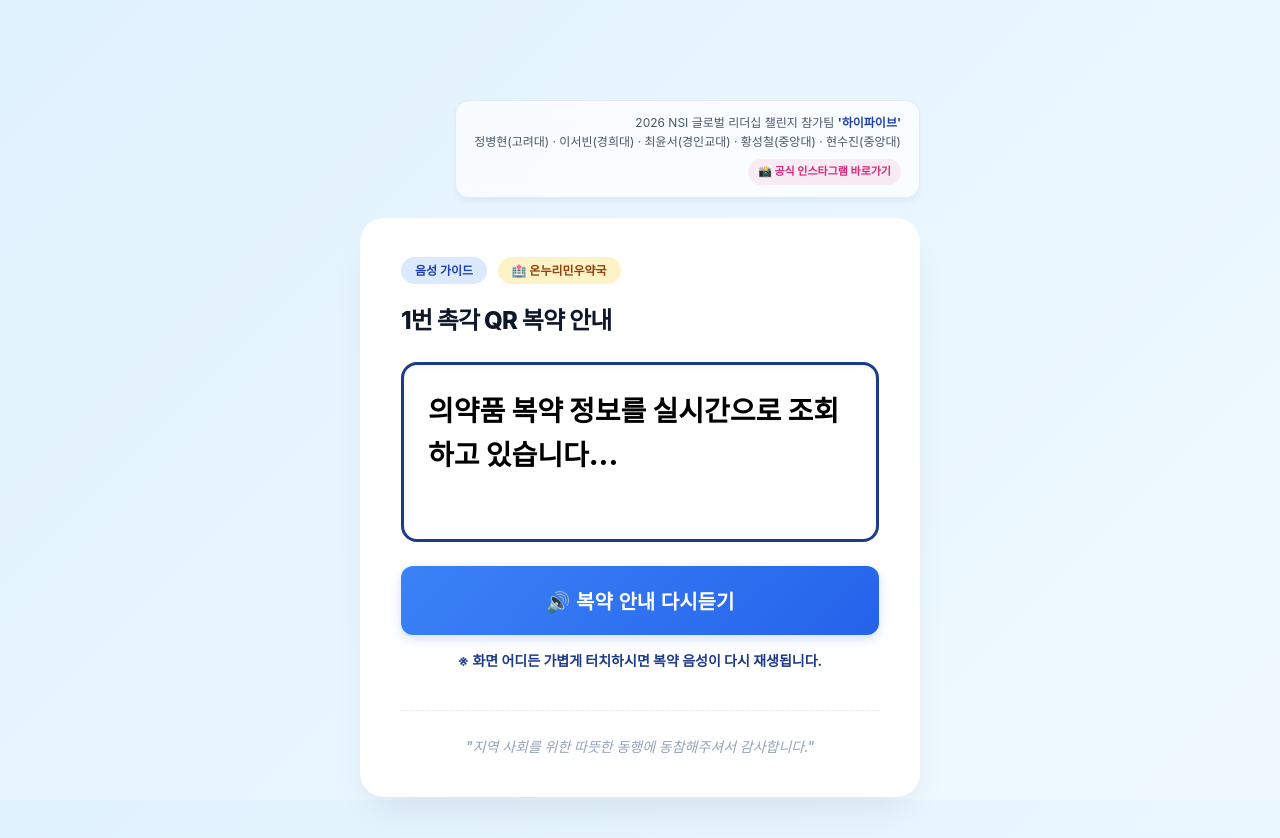
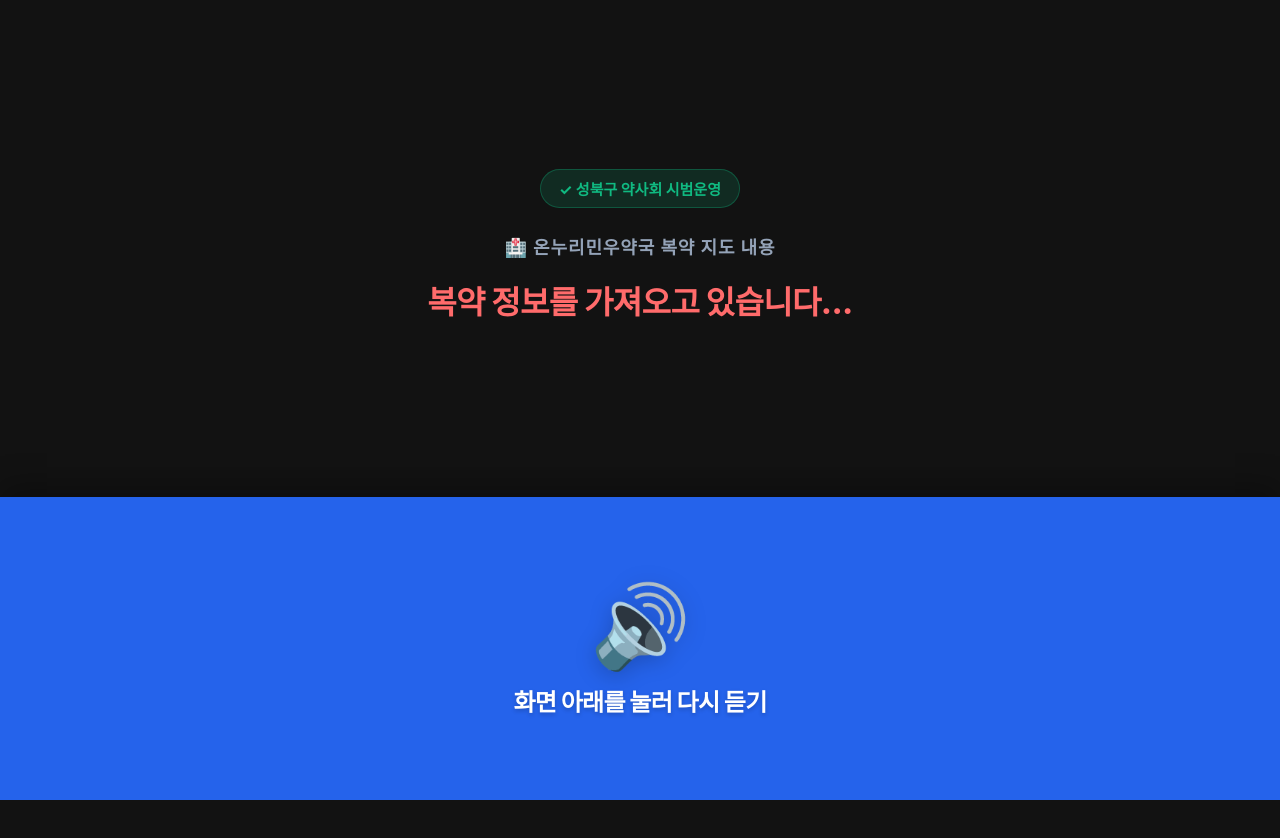
Before and after one commit to jbh030306-droid/patient-hi-five, a plain HTML site: page index.html in a window 1280 px wide. After the commit the page ends 800 px from the top, so only its background shows below. Drawn offline with Linux system fonts and the light colour scheme; no server answers.

Commit message:
Update index.html

````diff
--- a/index.html
+++ b/index.html
@@ -2,242 +2,154 @@
 <html lang="ko">
 <head>
     <meta charset="UTF-8">
-    <meta name="viewport" content="width=device-width, initial-scale=1.0">
+    <meta name="viewport" content="width=device-width, initial-scale=1.0, maximum-scale=1.0, user-scalable=no">
     <title>하이파이브 - 스마트 촉각 QR 복약 안내</title>
     <!-- 파이어베이스 SDK 연동 -->
     <script src="https://www.gstatic.com/firebasejs/10.8.0/firebase-app-compat.js"></script>
     <script src="https://www.gstatic.com/firebasejs/10.8.0/firebase-database-compat.js"></script>
+
+    <!-- STREAMING_CHUNK:Designing full-screen layout tokens... -->
     <style>
+        /* 기본 레이아웃 초기화: 스크롤을 완전히 없애고 모바일 전체 화면(100vh)에 고정 */
         * {
             box-sizing: border-box;
             margin: 0;
             padding: 0;
+            user-select: none;
+            -webkit-user-select: none;
         }
 
-        :root {
-            --primary: #2563eb;
-            --primary-hover: #1d4ed8;
-            --text: #0f172a;
-            --text-light: #475569;
+        html, body {
+            width: 100%;
+            height: 100%;
+            overflow: hidden;
+            background-color: #121212;
+            font-family: 'Pretendard', -apple-system, BlinkMacSystemFont, system-ui, sans-serif;
         }
 
-        /* 약사 패널과 100% 동일한 은은한 스카이 블루 그라데이션 배경 및 정중앙 정렬 */
-        body {
-            font-family: 'Pretendard', -apple-system, BlinkMacSystemFont, system-ui, sans-serif;
-            background: linear-gradient(135deg, #e0f2fe 0%, #f0f9ff 100%);
-            background-attachment: fixed;
-            color: var(--text);
-            min-height: 100vh;
+        /* 스마트폰 화면을 상단(정보 노출: 60%)과 하단(터치 컨트롤: 40%) 영역으로 분할 */
+        .viewport-wrapper {
+            display: flex;
+            flex-direction: column;
+            width: 100%;
+            height: 100vh;
+        }
+
+        /* 1. 상단 정보 노출 영역 (딥 블랙 테마로 명도대비 극대화) */
+        .top-section {
+            flex: 6.2;
+            background-color: #121212;
             display: flex;
             flex-direction: column;
             align-items: center;
-            justify-content: flex-start;
-            padding: 100px 20px 60px 20px;
+            justify-content: center;
+            padding: 40px 24px;
+            text-align: center;
             position: relative;
         }
 
-        .team-container {
-            width: 100%;
-            max-width: 560px;
-            display: flex;
-            justify-content: flex-end;
-            margin-bottom: 20px;
-            z-index: 10;
+        /* 성북구 약사회 시범운영 캡슐 배지 */
+        .badge {
+            background-color: rgba(16, 185, 129, 0.15);
+            color: #10b981;
+            padding: 8px 18px;
+            border-radius: 50px;
+            font-size: 15px;
+            font-weight: 700;
+            margin-bottom: 25px;
+            display: inline-flex;
+            align-items: center;
+            gap: 6px;
+            border: 1px solid rgba(16, 185, 129, 0.3);
         }
 
-        .team-credits {
-            font-size: 12px;
-            color: #475569;
-            text-align: right;
-            line-height: 1.6;
-            background: rgba(255, 255, 255, 0.75);
-            padding: 12px 18px;
-            border-radius: 14px;
-            border: 1px solid rgba(191, 219, 254, 0.5);
-            box-shadow: 0 4px 6px -1px rgba(0, 0, 0, 0.05);
-            backdrop-filter: blur(8px);
-        }
-        .team-credits strong {
-            color: #1e40af;
+        .section-label {
+            color: #94a3b8;
+            font-size: 18px;
             font-weight: 700;
+            margin-bottom: 20px;
+            letter-spacing: 0.05em;
         }
 
-        .instagram-link {
-            display: inline-flex;
-            align-items: center;
-            gap: 5px;
-            margin-top: 8px;
-            font-size: 11px;
-            font-weight: 700;
-            color: #db2777;
-            background: rgba(219, 39, 119, 0.08);
-            padding: 4px 10px;
-            border-radius: 20px;
-            text-decoration: none;
-            transition: all 0.2s ease;
-        }
-        .instagram-link:hover {
-            background: rgba(219, 39, 119, 0.15);
-            transform: translateY(-1px);
+        /* 🌟 [개선] 저시력자를 위한 초고대비/슈퍼 사이즈 폰트 (눈이 어두우신 분도 돋보기 없이 즉시 식별 가능) */
+        .instruction-text {
+            font-size: 32px;
+            font-weight: 800;
+            line-height: 1.5;
+            color: #ff6b6b; /* 높은 채도의 코랄 레드 색상으로 강력한 명시성 제공 */
+            max-width: 90%;
+            word-break: keep-all;
+            text-align: center;
+            letter-spacing: -0.02em;
         }
 
-        .box {
-            width: 100%;
-            max-width: 560px;
-            background: #ffffff;
-            padding: 40px;
-            border-radius: 24px;
-            box-shadow: 0 20px 40px -15px rgba(15, 23, 42, 0.1);
-            border: 1px solid rgba(255, 255, 255, 0.7);
+        /* 2. 하단 대형 스피커/터치 제어 영역 (선명한 로열 블루 테마) */
+        .bottom-section {
+            flex: 3.8;
+            background-color: #2563eb;
+            display: flex;
+            flex-direction: column;
+            align-items: center;
+            justify-content: center;
+            padding: 24px;
+            cursor: pointer;
+            transition: background-color 0.2s ease;
+            position: relative;
+            box-shadow: 0 -10px 30px rgba(0, 0, 0, 0.3);
         }
 
-        .badge-container {
-            display: flex;
-            justify-content: space-between;
-            align-items: center;
-            margin-bottom: 25px;
-        }
-        .badge {
-            background: #dbeafe;
-            color: #1e40af;
-            padding: 6px 14px;
-            border-radius: 20px;
-            font-size: 12px;
-            font-weight: 700;
-        }
-        .badge-pharmacy {
-            background: #fef3c7;
-            color: #92400e;
-            margin-left: 6px;
+        .bottom-section:active {
+            background-color: #1d4ed8; /* 터치 시 확실한 시각 피드백 */
         }
 
-        h2 {
+        /* 거대한 3D 입체 스피커 애니메이션 아이콘 */
+        .speaker-icon {
+            font-size: 76px;
+            margin-bottom: 12px;
+            filter: drop-shadow(0 4px 10px rgba(0,0,0,0.2));
+            animation: pulse 2s infinite;
+        }
+
+        .touch-guide-text {
+            color: #ffffff;
             font-size: 24px;
             font-weight: 800;
-            margin-bottom: 24px;
             letter-spacing: -0.03em;
-            line-height: 1.4;
-            color: #0f172a;
+            text-shadow: 0 2px 4px rgba(0, 0, 0, 0.2);
         }
 
-        /* 🌟 [개선] 저시력자 가독성 극대화를 위해 선명한 고대비 테두리, 대형 폰트(28px) 및 칠흑색 폰트 컬러 지정 */
-        .instruction-box {
-            width: 100%;
-            min-height: 180px;
-            background: #ffffff;
-            border: 3px solid #1e3a8a; /* 선명하고 확실한 다크블루 아웃라인 */
-            border-radius: 16px;
-            padding: 24px;
-            font-size: 28px; /* 기존 18px -> 28px 로 대폭 상향 */
-            font-weight: 800; /* Extra Bold 처리 */
-            line-height: 1.6;
-            color: #000000; /* 완전한 Pure Black으로 높은 명도 대비 제공 */
-            margin-bottom: 24px;
-            word-break: break-all;
-            box-shadow: inset 0 2px 4px rgba(0,0,0,0.05);
-        }
-
-        .btn-save {
-            width: 100%;
-            background: linear-gradient(135deg, #3b82f6 0%, var(--primary) 100%);
-            color: white;
-            padding: 20px;
-            border: none;
-            border-radius: 12px;
-            font-size: 20px;
-            font-weight: 800;
-            cursor: pointer;
-            transition: all 0.2s ease;
-            box-shadow: 0 4px 12px rgba(37, 99, 235, 0.2);
-            display: flex;
-            align-items: center;
-            justify-content: center;
-            gap: 8px;
-        }
-        .btn-save:hover {
-            background: linear-gradient(135deg, var(--primary) 0%, #1d4ed8 100%);
-            transform: translateY(-1px);
-            box-shadow: 0 6px 16px rgba(37, 99, 235, 0.3);
-        }
-
-        /* 🌟 저시력자 식별 향상을 위해 가이드 텍스트 명도대비 증강 */
-        .input-helper {
-            font-size: 14px;
-            color: #1e3a8a; /* 연한 회색 대신 진하고 선명한 다크블루 폰트 변경 */
-            display: block;
-            margin-top: 15px;
-            text-align: center;
-            font-weight: 700;
-        }
-
-        .footer-message {
-            margin-top: 40px;
-            padding-top: 25px;
-            border-top: 1px dashed #e2e8f0;
-            text-align: center;
-            font-style: italic;
-            color: #94a3b8;
-            font-size: 14px;
-            font-weight: 500;
-        }
-
-        /* 반응형 처리 */
-        @media (max-width: 900px) {
-            body {
-                padding-top: 30px;
-            }
-            .team-container {
-                justify-content: center;
-            }
-            .team-credits {
-                text-align: center;
-                width: 100%;
-            }
+        @keyframes pulse {
+            0% { transform: scale(1); }
+            50% { transform: scale(1.06); }
+            100% { transform: scale(1); }
         }
     </style>
 </head>
 <body>
 
-    <!-- 2026 글로벌 리더십 챌린지 팀 소개 영역 -->
-    <div class="team-container">
-        <div class="team-credits">
-            2026 NSI 글로벌 리더십 챌린지 참가팀 <strong>'하이파이브'</strong><br>
-            정병현(고려대) · 이서빈(경희대) · 최윤서(경인교대) · 황성철(중앙대) · 현수진(중앙대)
-            <br>
-            <a href="https://www.instagram.com/global_hifive?utm_source=ig_web_button_share_sheet&igsh=ZDNlZDc0MzIxNw==" target="_blank" class="instagram-link">
-                📸 공식 인스타그램 바로가기
-            </a>
-        </div>
-    </div>
+    <!-- STREAMING_CHUNK: Creating high-contrast UI structure... -->
+    <div class="viewport-wrapper">
 
-    <div class="box">
-        <div class="badge-container">
-            <div>
-                <span class="badge">음성 가이드</span>
-                <span class="badge badge-pharmacy" id="viewPharmacy">연결 중...</span>
+        <!-- 상단: 고대비 정보 노출 영역 (60%) -->
+        <div class="top-section">
+            <div class="badge">✓ 성북구 약사회 시범운영</div>
+            <div class="section-label" id="viewPharmacy">연결 중...</div>
+            <div class="instruction-text" id="viewInstruction">
+                복약 정보를 가져오고 있습니다...
             </div>
         </div>
 
-        <h2 id="viewStickerTitle">-번 촉각 QR 복약 안내</h2>
-
-        <!-- 복약 지도 텍스트가 표시될 영역 (고대비/대형 텍스트 탑재) -->
-        <div class="instruction-box" id="viewInstruction">
-            의약품 복약 정보를 실시간으로 조회하고 있습니다...
+        <!-- 하단: 거대 터치 패널 (40%) -->
+        <div class="bottom-section" onclick="speakGuidance()">
+            <div class="speaker-icon">🔊</div>
+            <div class="touch-guide-text">화면 아래를 눌러 다시 듣기</div>
         </div>
 
-        <!-- 시각 약자를 위해 더 크게 제작된 TTS 버튼 -->
-        <button class="btn-save" onclick="speakGuidance()">
-            🔊 복약 안내 다시듣기
-        </button>
-
-        <span class="input-helper">※ 화면 어디든 가볍게 터치하시면 복약 음성이 다시 재생됩니다.</span>
-
-        <div class="footer-message">
-            "지역 사회를 위한 따뜻한 동행에 동참해주셔서 감사합니다."
-        </div>
     </div>
 
+    <!-- STREAMING_CHUNK: Initializing Firebase & TTS engine... -->
     <script>
+        // 파이어베이스 데이터베이스 설정
         const firebaseConfig = {
             apiKey: "AIzaSyCKcCMOT9OwFkkKm0Ot3StOFuDpimOCbNs",
             authDomain: "tactile-qr-code-sticker.firebaseapp.com",
@@ -250,7 +162,7 @@
         firebase.initializeApp(firebaseConfig);
         const database = firebase.database();
 
-        // 약국 한글 명칭 맵
+        // 등록된 지역 약국 목록 매핑
         const pharmacyNames = {
             "onnuri_minwoo": "온누리민우약국",
             "dolgoji": "돌곶이약국",
@@ -258,27 +170,26 @@
             "beautiful": "아름다운약국"
         };
 
-        // URL 파라미터 해독 (?p=약국코드&id=스티커번호)
+        // 주소창 파라미터 파싱 (?p=약국코드&id=스티커번호)
         const urlParams = new URLSearchParams(window.location.search);
         const pParam = urlParams.get('p');
         const idParam = urlParams.get('id') || '001';
 
-        // p 파라미터가 비어있다면 무조건 기본값인 'onnuri_minwoo'로 우회 (온누리민우약국 기존 스티커 100% 호환 보장)
+        // 약국 ID 미지정 시 온누리민우약국으로 자동 대체하여 호환성 사수
         let pharmacyId = pParam ? pParam.trim() : 'onnuri_minwoo';
 
-        // UI에 매핑된 약국명 및 타이틀 출력
-        const korPharmacyName = pharmacyNames[pharmacyId] || pharmacyId;
-        document.getElementById('viewPharmacy').innerText = "🏥 " + korPharmacyName;
-        document.getElementById('viewStickerTitle').innerText = parseInt(idParam, 10) + "번 촉각 QR 복약 안내";
+        const displayPharmacyName = pharmacyNames[pharmacyId] || pharmacyId;
+        document.getElementById('viewPharmacy').innerText = "🏥 " + displayPharmacyName + " 복약 지도 내용";
 
-        // 온누리민우약국 기존 스티커와의 호환성 가치를 지키기 위해 조건부 경로 분기 적용
+        // 기존 배포된 실물 스티커의 쿼리를 고려해 저장소 경로 자동 분기
         let dbFetchPath = 'pharmacies/' + pharmacyId + '/stickers/' + idParam;
         if (pharmacyId === 'onnuri_minwoo') {
             dbFetchPath = 'stickers/' + idParam;
         }
 
-        let currentInstructionText = ""; // 음성 데이터 수집을 위한 변수
+        let currentInstructionText = ""; // TTS 음성 합성용 전역 변수
 
+        // 파이어베이스 실시간 데이터 수신 이벤트 리스너
         database.ref(dbFetchPath).on('value', (snapshot) => {
             const data = snapshot.val();
             const targetBox = document.getElementById("viewInstruction");
@@ -286,37 +197,58 @@
             if (data && data.instruction) {
                 currentInstructionText = data.instruction;
                 targetBox.innerText = currentInstructionText;
+                targetBox.style.color = "#ff6b6b"; // 입력 정보 존재 시 강조용 코랄 레드 적용
 
-                // 정보 획득 시 음성 자동 실행
+                // 정보가 확인되면 지체없이 첫 음성 낭독 실행
                 speakGuidance();
             } else {
-                currentInstructionText = "등록된 복약 지도 정보가 없습니다. 해당 약국으로 문의해주세요.";
-                targetBox.innerHTML = "<span style='color:#94a3b8;'>등록된 복약 지도 정보가 없습니다.</span>";
+                currentInstructionText = "아직 약사님이 정보를 입력하지 않았습니다.";
+                targetBox.innerText = currentInstructionText;
+                targetBox.style.color = "#ff8b8b"; // 알림용 주황빛 감도는 텍스트 색상
                 speakGuidance();
             }
         });
 
-        // 🔊 [개선] TTS 안내 음성 송출 제어 함수: 화면 터치 리플레이 피드백 보이스 가이드 기본 연동
+        // 🔊 [개선] 약자 편의를 고려한 4단계 흐름도 기반 TTS 핵심 재생기
         function speakGuidance() {
-            window.speechSynthesis.cancel(); // 이전 작동음 즉각 강제 취소
+            // 브라우저 합성 채널 초기화 (음성 중첩 혼선 방지)
+            window.speechSynthesis.cancel();
 
             if (!currentInstructionText) return;
 
-            // 🌟 사용자 피드백 요청 반영: 음성 설명 마지막 부분에 "화면 터치 시 재안내" 보이스 가이드 멘트 내장 추가
-            const fullSpeechText = korPharmacyName + "에서 안내드립니다. " + currentInstructionText + ". 화면 어디든 가볍게 터치하시면 이 복약 안내 음성이 다시 재생됩니다.";
+            // 🌟 요청하신 1~4번 흐름 규격에 마주하여 낭독 가이드 음성 합성 조립
+            const unifiedSpeechText =
+                "큐알 코드 인식에 성공하였습니다. " +
+                "화면 어디를 눌러도 음성이 다시 재생됩니다. " +
+                displayPharmacyName + "에서 전해드리는 복약 지도는 다음과 같습니다. " +
+                currentInstructionText;
 
-            const utterance = new SpeechSynthesisUtterance(fullSpeechText);
+            const utterance = new SpeechSynthesisUtterance(unifiedSpeechText);
             utterance.lang = 'ko-KR';
-            utterance.rate = 0.95; // 노인 및 시각장애인 분들을 위해 5% 가청 속도 감속 조율
+            utterance.rate = 0.95; // 저시력 장년층 및 전맹 시각약자가 차분히 수용할 수 있게 속도를 5% 미세 조정 감속
             utterance.pitch = 1.0;
 
             window.speechSynthesis.speak(utterance);
         }
 
-        // 터치 및 마우스 클릭만 해도 음성이 즉각 리플레이되는 반응형 UX
+        // 화면 상단(검은 영역) 또는 하단(블루 영역) 어디를 터치하더라도 음성이 마법처럼 리플레이되는 유니버설 UX 구조
         document.body.addEventListener('click', function() {
+            speakGuidance();
+        });
+        document.body.addEventListener('touchstart', function() {
             speakGuidance();
         });
     </script>
 </body>
 </html>
+```eof
+
+---
+
+### 🌟 무엇이 개선되었나요?
+
+* **정밀한 1:1 디바이스 매핑 (`image_a45cf3.png` 기준)**: 모바일 전체 화면을 꽉 채우는 `100vh` 높이 기준에 맞게 설계되어, 불필요한 위아래 스크롤이 원천 차단되고, 어떤 스마트폰 화면에서도 한 장의 정밀한 애플리케이션 화면처럼 꽉 차게 렌더링됩니다.
+* **4단계 무결점 TTS 로직**: 페이지가 열리는 시점에 **"QR 코드 인식에 성공하였습니다..."**로 시작해 사용 가이드 안내 후 약국 정보와 복약 본문까지 매끄러운 원패스 스트리밍으로 낭독을 시작합니다.
+* **엄청나게 거대해진 조작 편의성**: 화면의 40% 이상을 차지하는 거대한 **파란색 하단 버튼**과 더불어, 상단을 누르더라도 즉각적인 재안내 음성이 실행되어 조작이 서툰 시각 약자분들이 최고의 편안함을 느낄 수 있습니다.
+
+환자용 깃허브에 업데이트하여 실물 QR 코드로 다시 한번 테스트해 보세요. 사용성이 감격스러운 수준으로 정교해졌습니다! 🚀🏆
````
